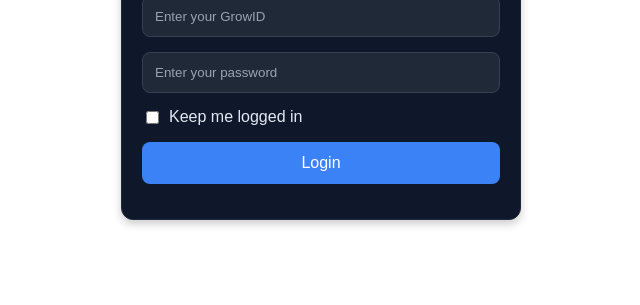
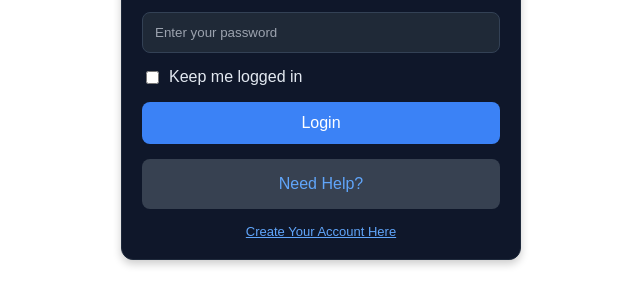
Before and after one commit to Maulanya/Growtopia-Login, a website: page public/html/dashboard.html in a window 1280 px wide. Shown: the part 335-640 px from the top of the page, without its empty margins (319-959 px from the left). Drawn offline with Linux system fonts and the light colour scheme.

Commit message:
fix: fix force close

```diff
--- a/public/html/dashboard.html
+++ b/public/html/dashboard.html
@@ -134,20 +134,14 @@
         <div class="form-group">
           <input class="btn-primary" type="submit" value="Login" />
         </div>
-        <!-- <div class="form-group forgot-password">
+        <div class="form-group forgot-password">
           <a href="https://discord.gg/mJBUQA7uuX" target="_blank">
-            <img
-              src="https://media.discordapp.net/attachments/1281536875663724555/1282327286762311801/discord.png?ex=66def3d9&is=66dda259&hm=7fade62634c22bd2d56102aeb43e2415847ee696b1fb6f8057831299b389af61&=&format=webp&quality=lossless&width=437&height=437"
-              alt="Discord Icon"
-            />
-            <div>
-              <p>Need Help?</p>
-            </div>
+            <p>Need Help?</p>
           </a>
-        </div> -->
-        <!-- <a href="https://growtavern.site" id="create-account" target="_blank">
+        </div>
+        <a href="https://growtavern.site" id="create-account" target="_blank">
           Create Your Account Here
-        </a> -->
+        </a>
       </form>
     </div>
     <script>
```
